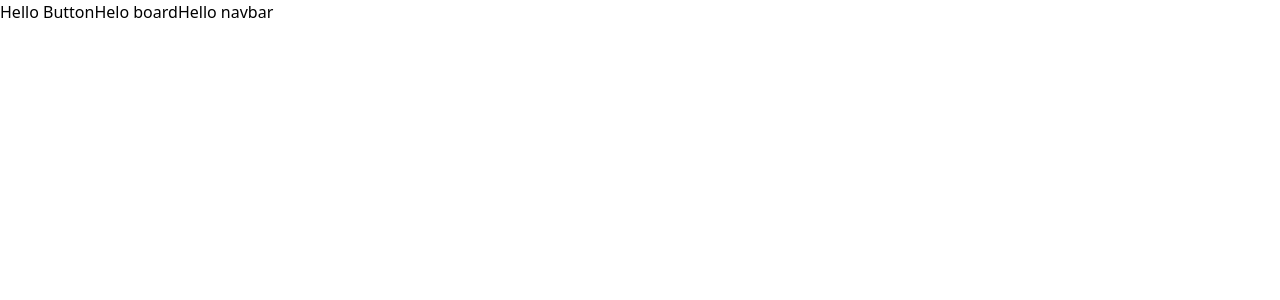
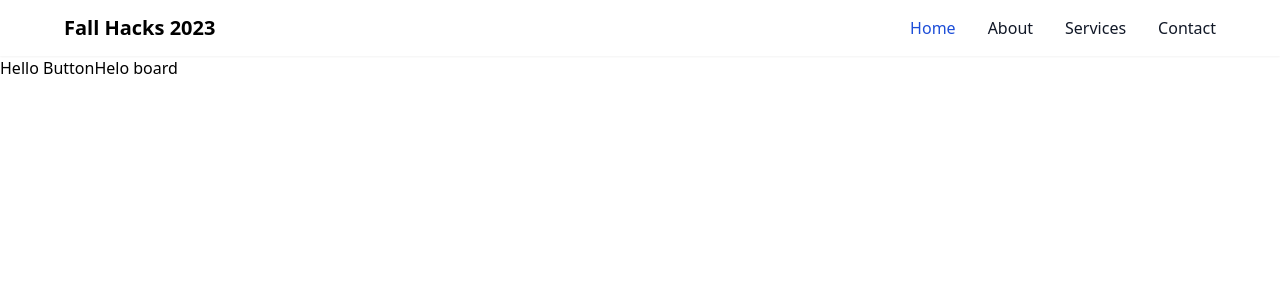
Before and after one commit to sw2003/fall-hacks-2023-frontend, a React (Create React App) app: page / in a window 1280 px wide. Shown: the top 300 px of the page. Built offline with nearby package versions, Linux system fonts and the light colour scheme; the HTML template or start-up script is replaced by a standard one.

Commit message:
added navbar

```diff
--- a/package.json
+++ b/package.json
@@ -3,6 +3,10 @@
   "version": "0.1.0",
   "private": true,
   "dependencies": {
+    "@emotion/react": "^11.11.1",
+    "@emotion/styled": "^11.11.0",
+    "@mui/icons-material": "^5.14.14",
+    "@mui/material": "^5.14.14",
     "@testing-library/jest-dom": "^5.17.0",
     "@testing-library/react": "^13.4.0",
     "@testing-library/user-event": "^13.5.0",
--- a/src/App.js
+++ b/src/App.js
@@ -5,9 +5,9 @@ import Navbar from "./components/navbar";
 function App() {
   return (
     <>
+      <Navbar></Navbar>
       <AddButton></AddButton>
       <Board></Board>
-      <Navbar></Navbar>
     </>
   );
 }
--- a/src/components/navbar.js
+++ b/src/components/navbar.js
@@ -1,5 +1,33 @@
 export default function Navbar(){
     return (
-        <>Hello navbar</>
+        <nav className="lg:bg-white lg:w-screen lg:h-14 shadow-sm lg:px-16 lg:py-3 flex justify-items-center items-center  w-full justify-between">
+
+            {/* <img src={logo} alt='logo'  className="lg:h-10 lg:pr-3 h-10 pr-4 pl-2 mt-2"/> */}
+
+            <h1 className="font-poppins font-bold text-sm lg:text-xl mt-2 mb-2">Fall Hacks 2023</h1>
+            <h1 className="font-poppins font-bold text-sm lg:text-xl mt-2 mb-2"></h1>
+            <h1 className="font-poppins font-bold text-sm lg:text-xl mt-2 mb-2"></h1>
+            <h1 className="font-poppins font-bold text-sm lg:text-xl mt-2 mb-2"></h1>
+            <h1 className="font-poppins font-bold text-sm lg:text-xl mt-2 mb-2"></h1>
+            <h1 className="font-poppins font-bold text-sm lg:text-xl mt-2 mb-2"></h1>
+
+            <div className="items-center justify-between hidden w-full md:flex md:w-auto md:order-1" id="navbar-user">
+                <ul className="flex flex-col font-medium p-4 md:p-0 mt-4 border border-gray-100 rounded-lg bg-gray-50 md:flex-row md:space-x-8 md:mt-0 md:border-0 md:bg-white dark:bg-gray-800 md:dark:bg-white dark:border-gray-700">
+                    <li>
+                        <a href="#" className="block py-2 pl-3 pr-4 text-white bg-blue-700 rounded md:bg-transparent md:text-blue-700 md:p-0 md:dark:text-blue-500" aria-current="page">Home</a>
+                    </li>
+                    <li>
+                        <a href="#" className="block py-2 pl-3 pr-4 text-gray-900 rounded hover:bg-gray-100 md:hover:bg-transparent md:hover:text-blue-700 md:p-0 dark:text-black md:dark:hover:text-blue-500 dark:hover:bg-gray-700 dark:hover:text-white md:dark:hover:bg-transparent dark:border-gray-700">About</a>
+                    </li>
+                    <li>
+                        <a href="#" className="block py-2 pl-3 pr-4 text-gray-900 rounded hover:bg-gray-100 md:hover:bg-transparent md:hover:text-blue-700 md:p-0 dark:text-black md:dark:hover:text-blue-500 dark:hover:bg-gray-700 dark:hover:text-white md:dark:hover:bg-transparent dark:border-gray-700">Services</a>
+                    </li>
+                    <li>
+                        <a href="#" className="block py-2 pl-3 pr-4 text-gray-900 rounded hover:bg-gray-100 md:hover:bg-transparent md:hover:text-blue-700 md:p-0 dark:text-black md:dark:hover:text-blue-500 dark:hover:bg-gray-700 dark:hover:text-white md:dark:hover:bg-transparent dark:border-gray-700">Contact</a>
+                    </li>
+                </ul>
+            </div>
+
+        </nav>
     )
 }
```
Also changed, not shown: 1 other file (tests, documents, lock files or other folders).
